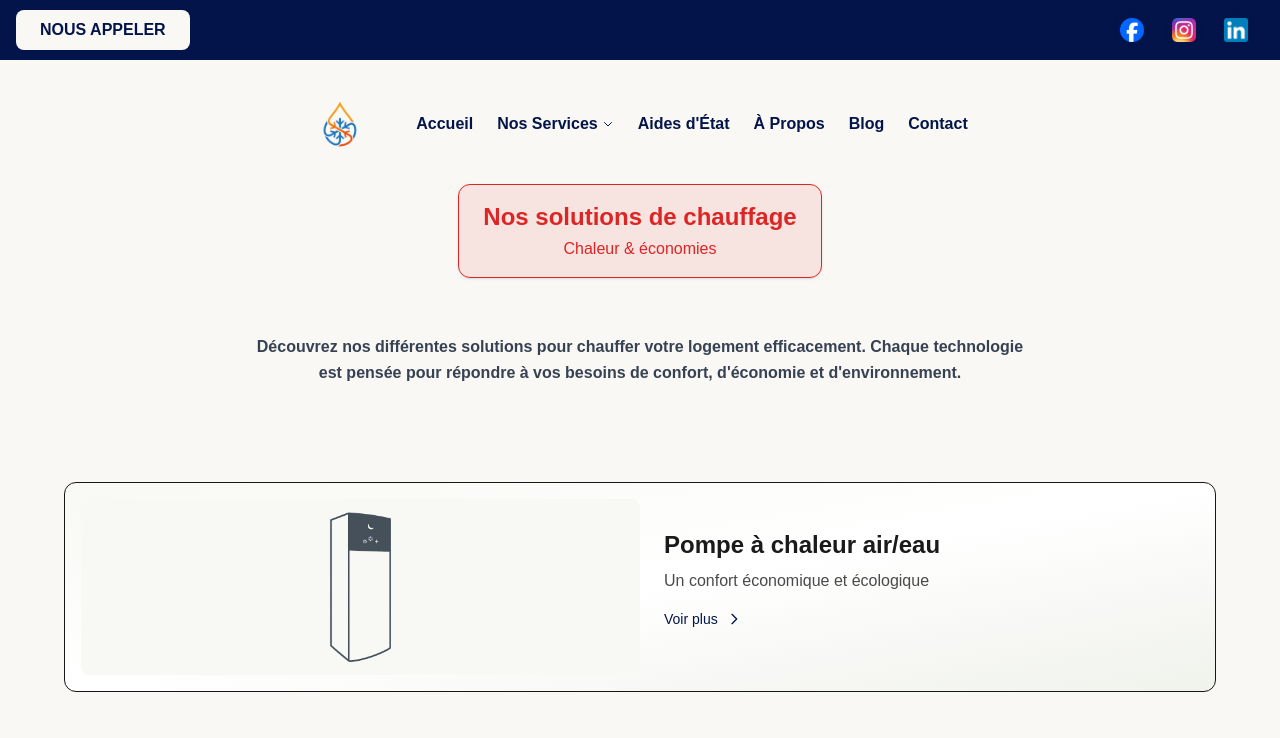
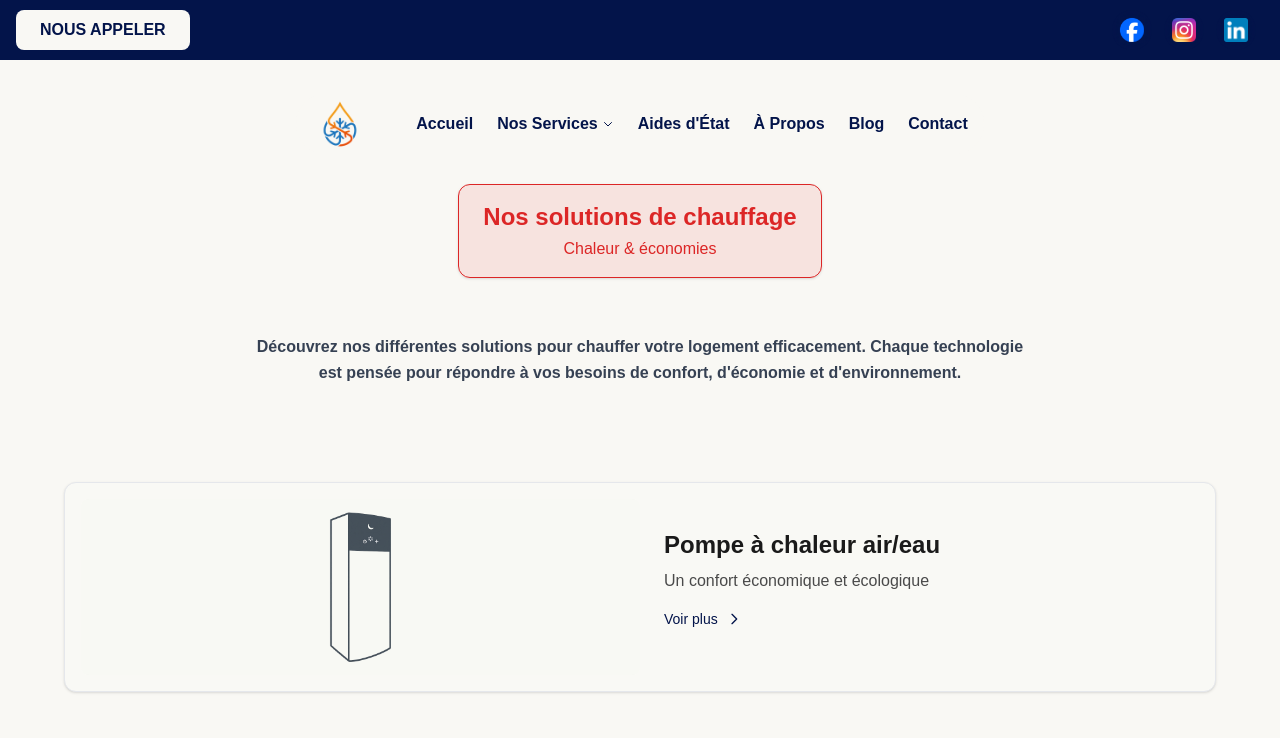
Before and after one commit to Benjamin33380/ClimGO2, a Next.js app: page /chauffage in a window 1280 px wide. Shown: the top 738 px of the page. Built offline with nearby package versions, Linux system fonts and the light colour scheme.

Commit message:
zfjenfjehfj

```diff
--- a/app/chauffage/page.tsx
+++ b/app/chauffage/page.tsx
@@ -122,7 +122,7 @@ export default function ChauffagePage() {
                 }].map((item, i) => (
                   <div
                     key={i}
-                    className="group flex flex-col md:flex-row bg-gradient-to-br from-[#f8f9f4] via-[#ffffff] to-[#f0f2ec] border rounded-xl overflow-hidden transform-gpu transition-all duration-500 ease-in-out hover:bg-white/60 hover:backdrop-blur-sm p-4"
+                    className="group flex flex-col md:flex-row bg-[#f9f9f5] border border-gray-200 rounded-xl overflow-hidden shadow-sm hover:shadow-md transition-shadow duration-300 p-4"
                   >
                     <div className="w-full md:w-1/2 flex items-center justify-center">
                       <div className="rounded-lg p-2 w-full h-full flex items-center justify-center" style={{ backgroundColor: '#f8f9f4' }}>
```
